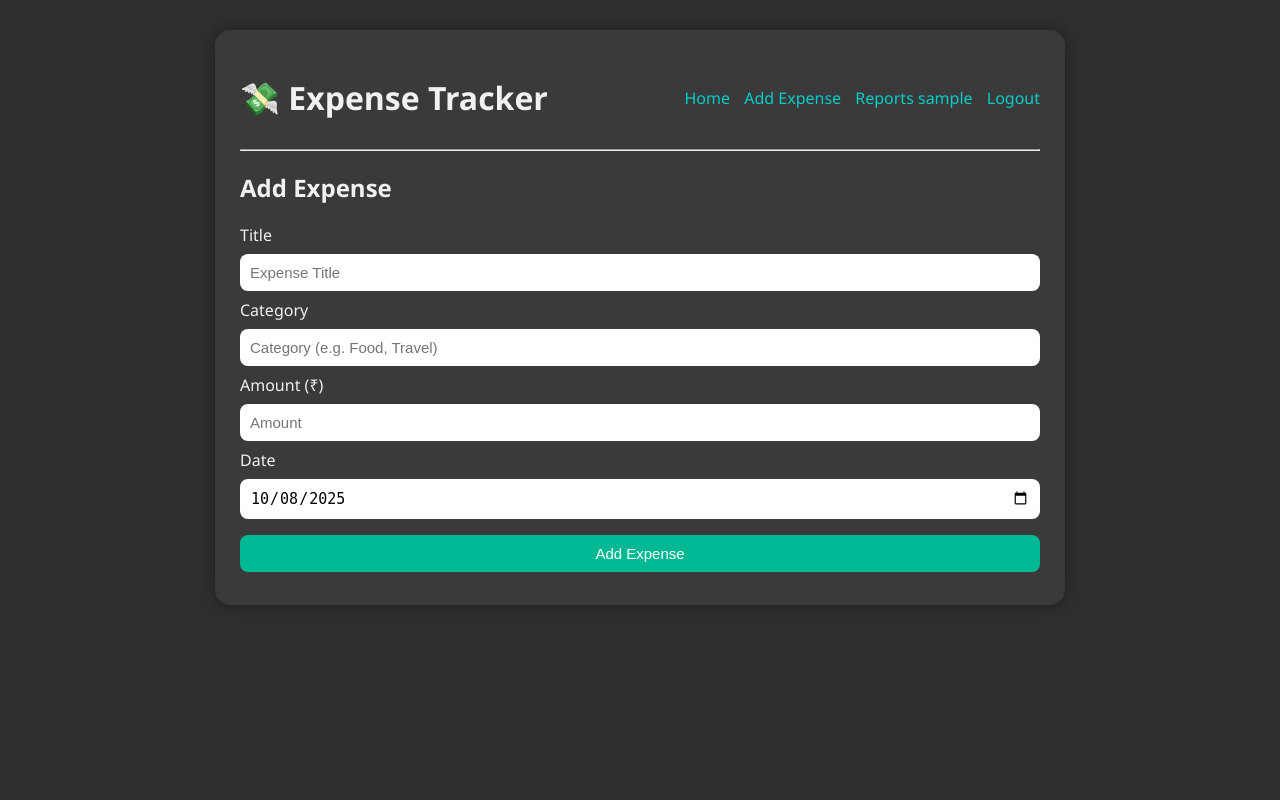
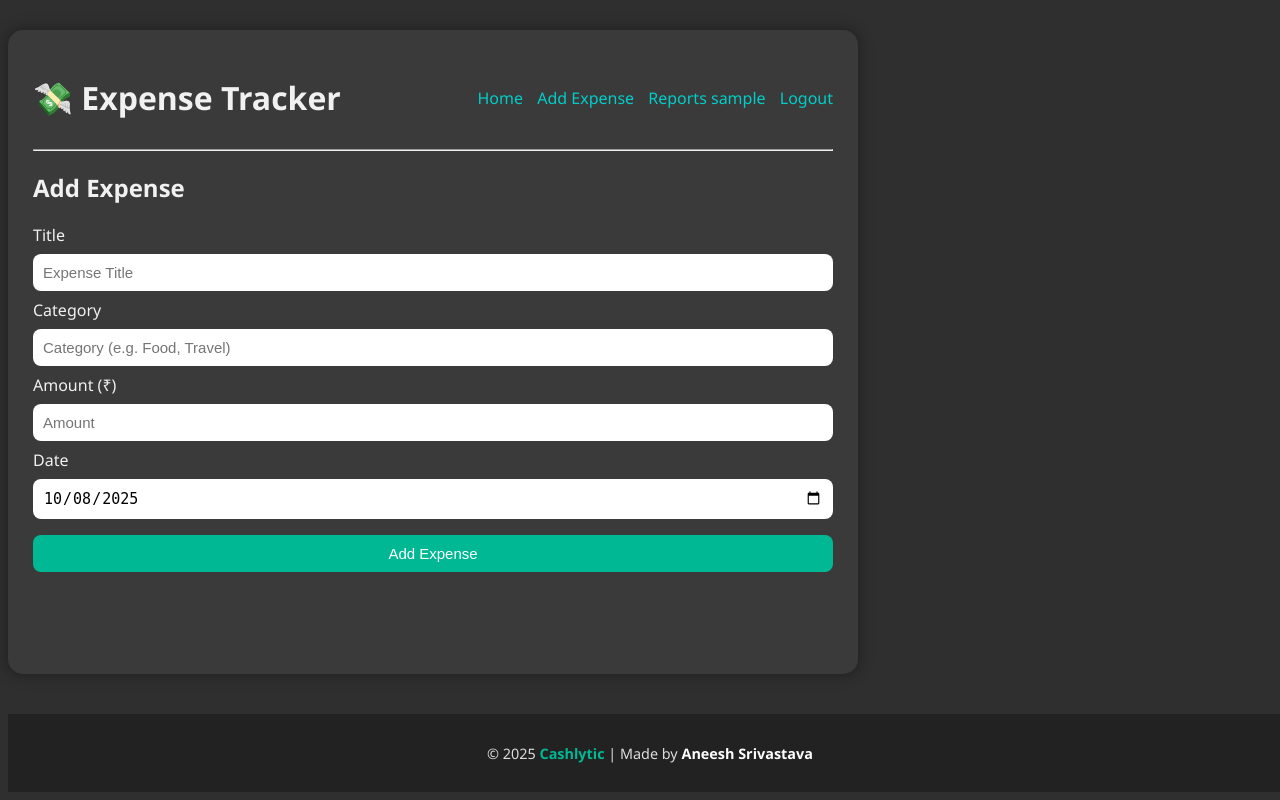
Before and after one commit to aneesh-srivastava-11/expense-tracker, a Flask app: page /add in a window 1280 px wide. Run offline with Flask 3, Linux system fonts and the light colour scheme; the visitor is signed in with stand-in values (Sample User, id 1).

Commit message:
renaming plus signature

```diff
--- a/templates/base.html
+++ b/templates/base.html
@@ -26,5 +26,42 @@
     <hr>
     {% block content %}{% endblock %}
   </div>
+  <footer class="footer">
+  <p>© 2025 <strong>Cashlytic</strong> | Made by <b>Aneesh Srivastava</b></p>
+</footer>
+
+<style>
+  .footer {
+    width: 100%;
+    text-align: center;
+    padding: 15px 10px;
+    background: #222;
+    color: #ddd;
+    font-size: 0.9rem;
+    position: relative;
+    bottom: 0;
+    left: 0;
+    margin-top: 40px;
+  }
+
+  /* Keeps footer at the bottom but scrollable when content is longer */
+  html, body {
+    height: 100%;
+    display: flex;
+    flex-direction: column;
+  }
+  body > *:not(.footer) {
+    flex: 1;
+  }
+
+  .footer strong {
+    color: #00b894;
+  }
+
+  .footer b {
+    color: #fff;
+  }
+</style>
+
 </body>
 </html>
```
Also changed, not shown: README.md.
